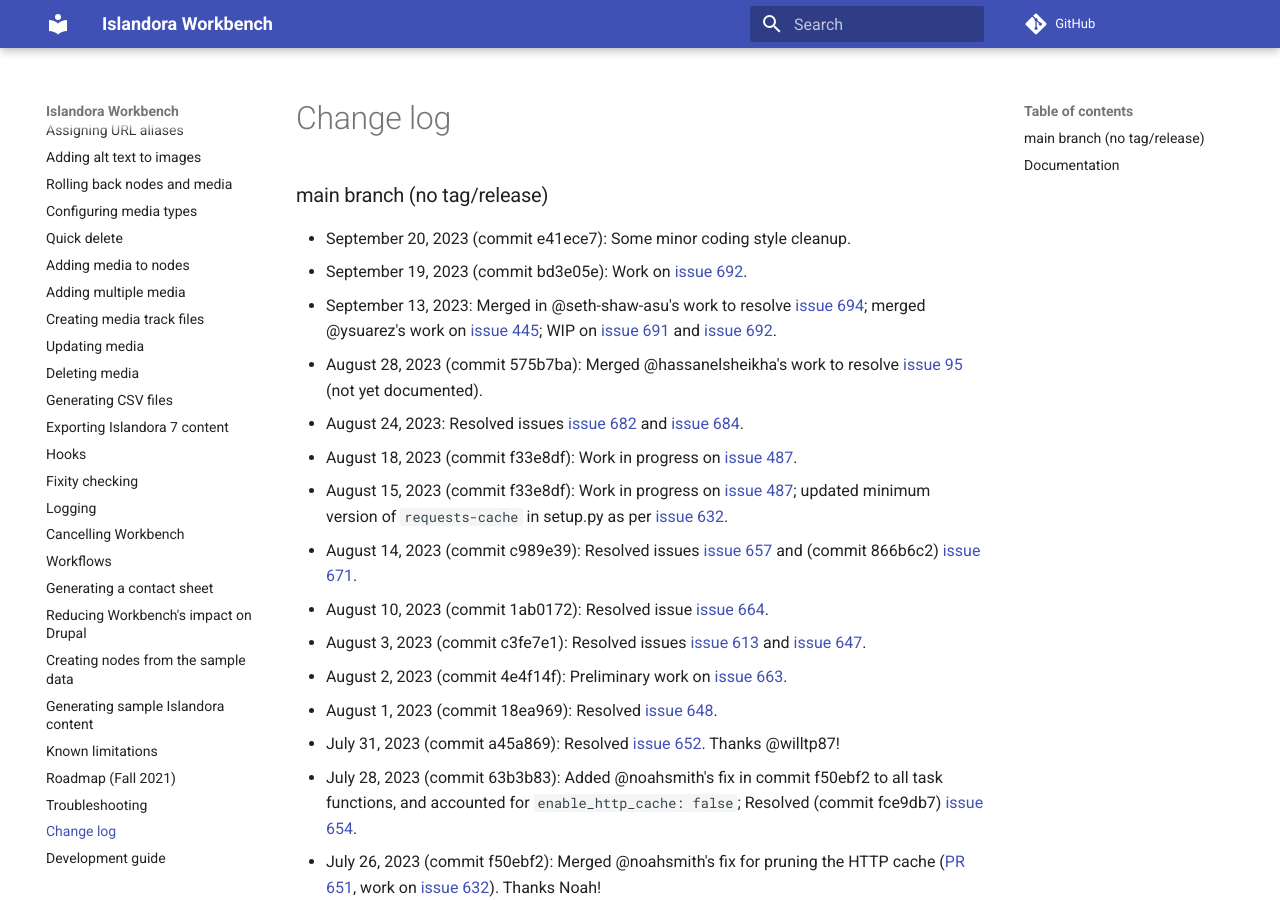
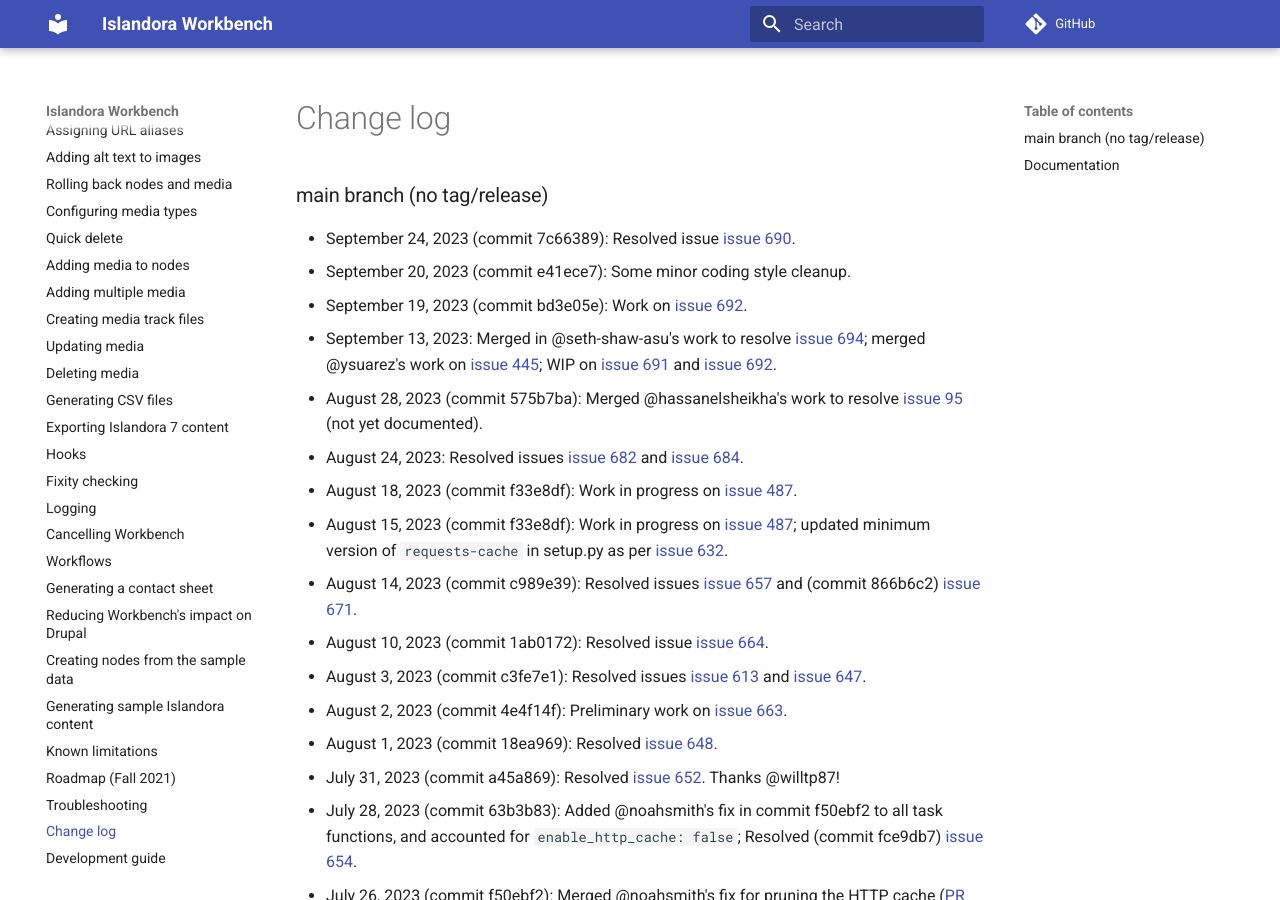
Before and after one commit to mjordan/islandora_workbench_docs, an MkDocs documentation site: the page built from docs/changelog.md, in a window 1280 px wide and 900 px high. Built offline with MkDocs 1.6.1 and Material for MkDocs 9.7.7, drawn with Linux system fonts in a browser that asks for light colours; comment, search, counter and statistics services are not loaded.

Commit message:
Updated changelog.

```diff
--- a/docs/changelog.md
+++ b/docs/changelog.md
@@ -1,5 +1,6 @@
 ### main branch (no tag/release)
 
+* September 24, 2023 (commit 7c66389): Resolved issue [issue 690](https://github.com/mjordan/islandora_workbench/issues/690).
 * September 20, 2023 (commit e41ece7): Some minor coding style cleanup.
 * September 19, 2023 (commit bd3e05e): Work on [issue 692](https://github.com/mjordan/islandora_workbench/issues/692).
 * September 13, 2023: Merged in @seth-shaw-asu's work to resolve [issue 694](https://github.com/mjordan/islandora_workbench/issues/694); merged @ysuarez's work on [issue 445](https://github.com/mjordan/islandora_workbench/issues/445); WIP on [issue 691](https://github.com/mjordan/islandora_workbench/issues/691) and [issue 692](https://github.com/mjordan/islandora_workbench/issues/692).
```
